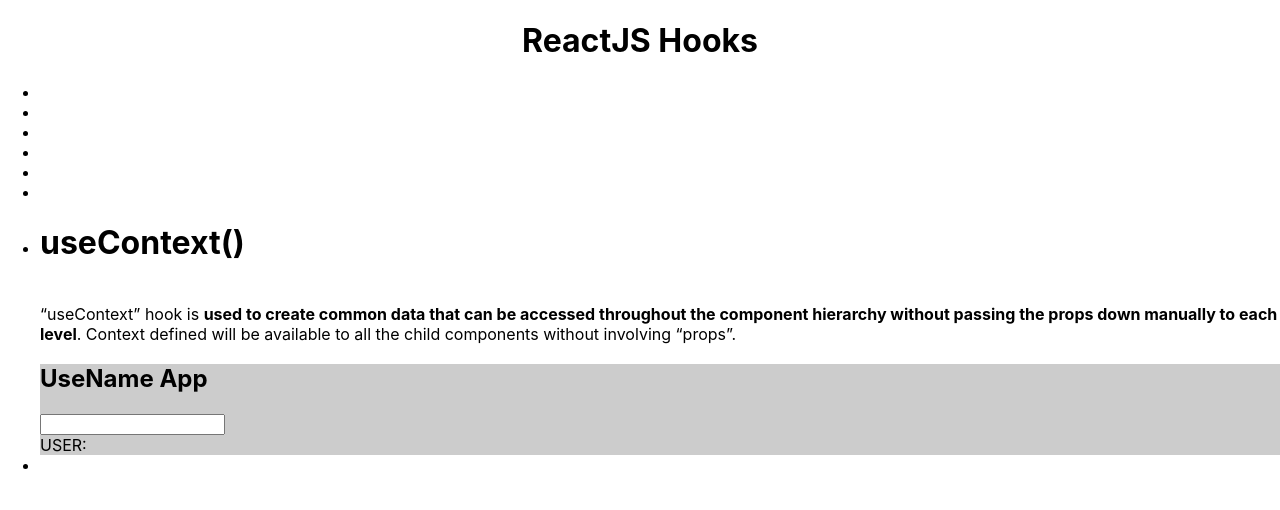
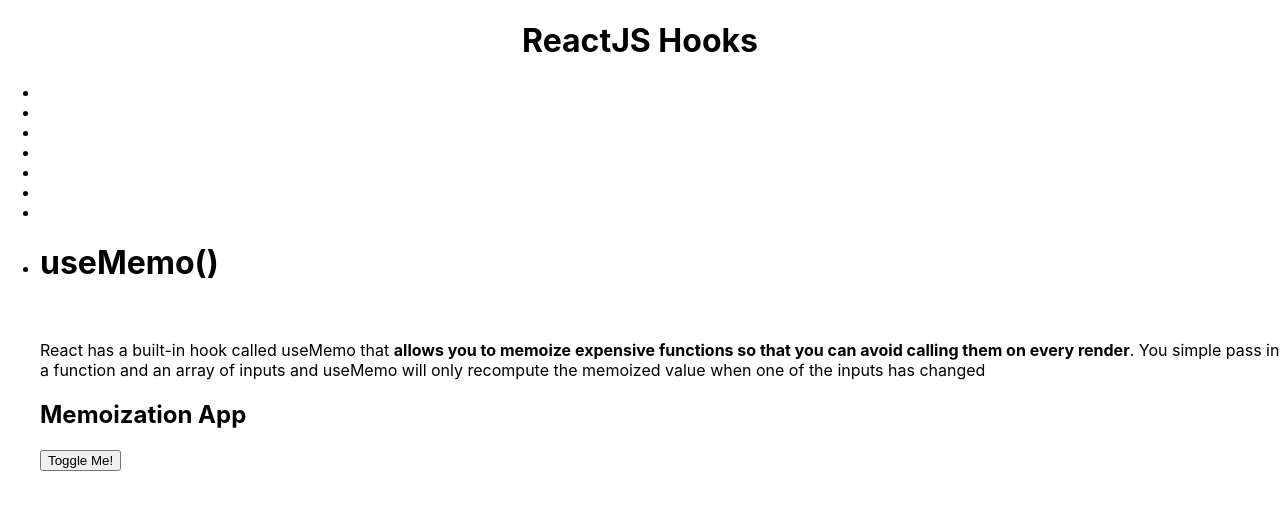
Before and after one commit to nchathu2014/archi-reactjs-final, a React (Create React App) app: page / in a window 1280 px wide. Shown: the top 510 px of the page. Built offline with nearby package versions, Linux system fonts and the light colour scheme; no server answers.

Commit message:
Completed useMemo

```diff
--- a/src/App.js
+++ b/src/App.js
@@ -6,6 +6,7 @@
 import UseLayoutEffect from "./useLayoutEffect/UseLayoutEffect";
 import UseImerativeHandle from "./useImerativeHandle/UseImerativeHandle";
 import UseContext from "./useContext/UseContext";
+import UseMemo from "./useMemo/UseMemo";
 
 function App() {
   return (
@@ -74,7 +75,7 @@
           <UseImerativeHandle /> */}
         </li>
         <li>
-          <h1>useContext()</h1>
+          {/*   <h1>useContext()</h1>
           <br />
           “useContext” hook is{" "}
           <b>
@@ -84,9 +85,23 @@
           </b>
           . Context defined will be available to all the child components
           without involving “props”.
-          <UseContext />
+          <UseContext /> */}
         </li>
-        <li></li>
+        <li>
+          <h1>useMemo()</h1>
+          <br />
+          <p>
+            React has a built-in hook called useMemo that{" "}
+            <b>
+              allows you to memoize expensive functions so that you can avoid
+              calling them on every render
+            </b>
+            . You simple pass in a function and an array of inputs and useMemo
+            will only recompute the memoized value when one of the inputs has
+            changed
+          </p>
+          <UseMemo />
+        </li>
       </ul>
     </div>
   );
--- /dev/null
+++ b/src/useMemo/UseMemo.js
@@ -0,0 +1,45 @@
+import React, { useState, useEffect, useMemo } from "react";
+import axios from "axios";
+
+export default function UseMemo() {
+  const [users, setUsers] = useState(null);
+  const [toggle, setToggle] = useState(false);
+
+  useEffect(() => {
+    axios
+      .get("https://jsonplaceholder.typicode.com/comments")
+      .then((res) => {
+        console.log("API CALLED");
+        setUsers(res.data);
+      })
+      .catch((err) => console.log(err));
+  }, []);
+
+  const findLongestName = (comments) => {
+    if (!comments) return null;
+    let longestName = "";
+    for (let i = 0; i < comments.length; i++) {
+      let currentName = comments[i].name;
+      if (currentName.length > longestName.length) {
+        longestName = currentName;
+      }
+    }
+
+    console.log("LONGEST NAME COMPUTED");
+
+    return longestName;
+  };
+
+  const findLongestNameMemo = useMemo(() => findLongestName(users), [users]);
+
+  return (
+    <div>
+      <h2>Memoization App</h2>
+      <button onClick={() => setToggle(!toggle)}>Toggle Me!</button>
+      <p>{findLongestNameMemo}</p>
+      <p>
+        <h3>{toggle ? "Toggle" : ""}</h3>
+      </p>
+    </div>
+  );
+}
```
Also changed, not shown: 1 other file (tests, documents, lock files or other folders).
